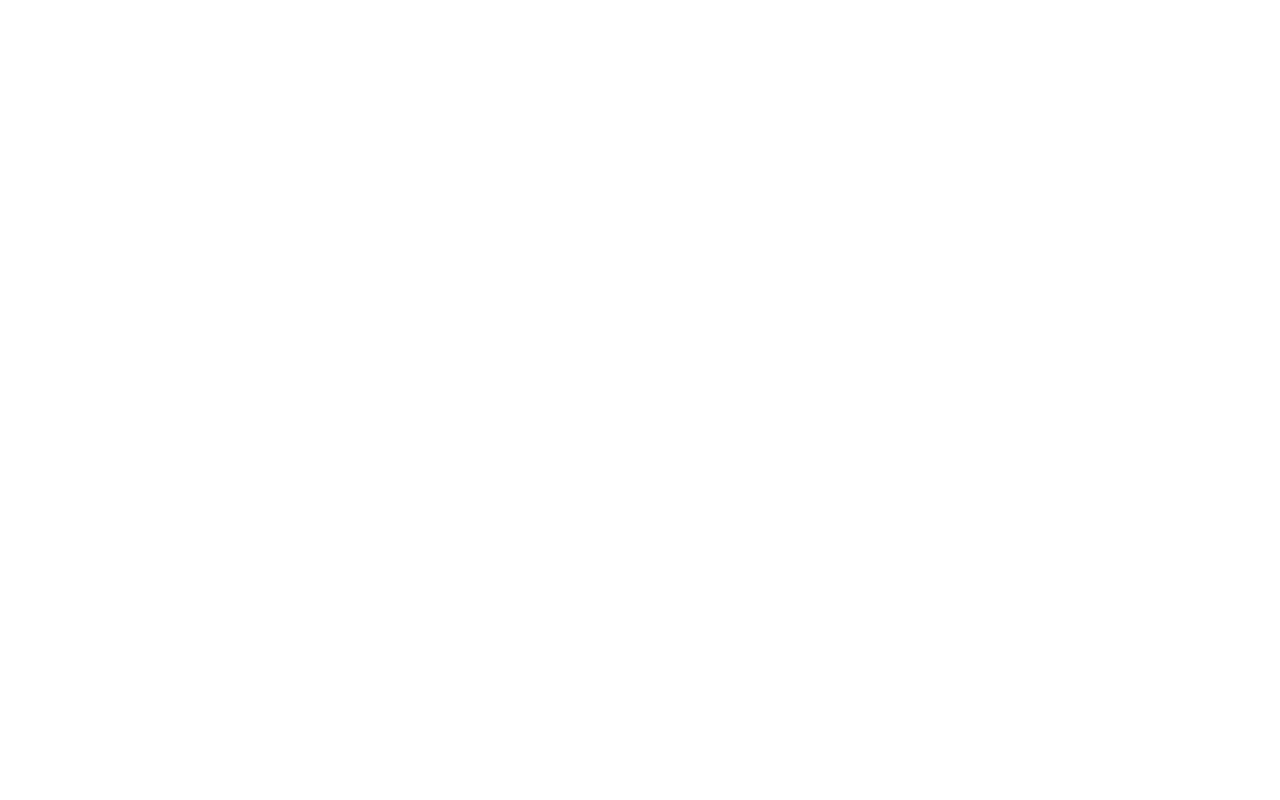
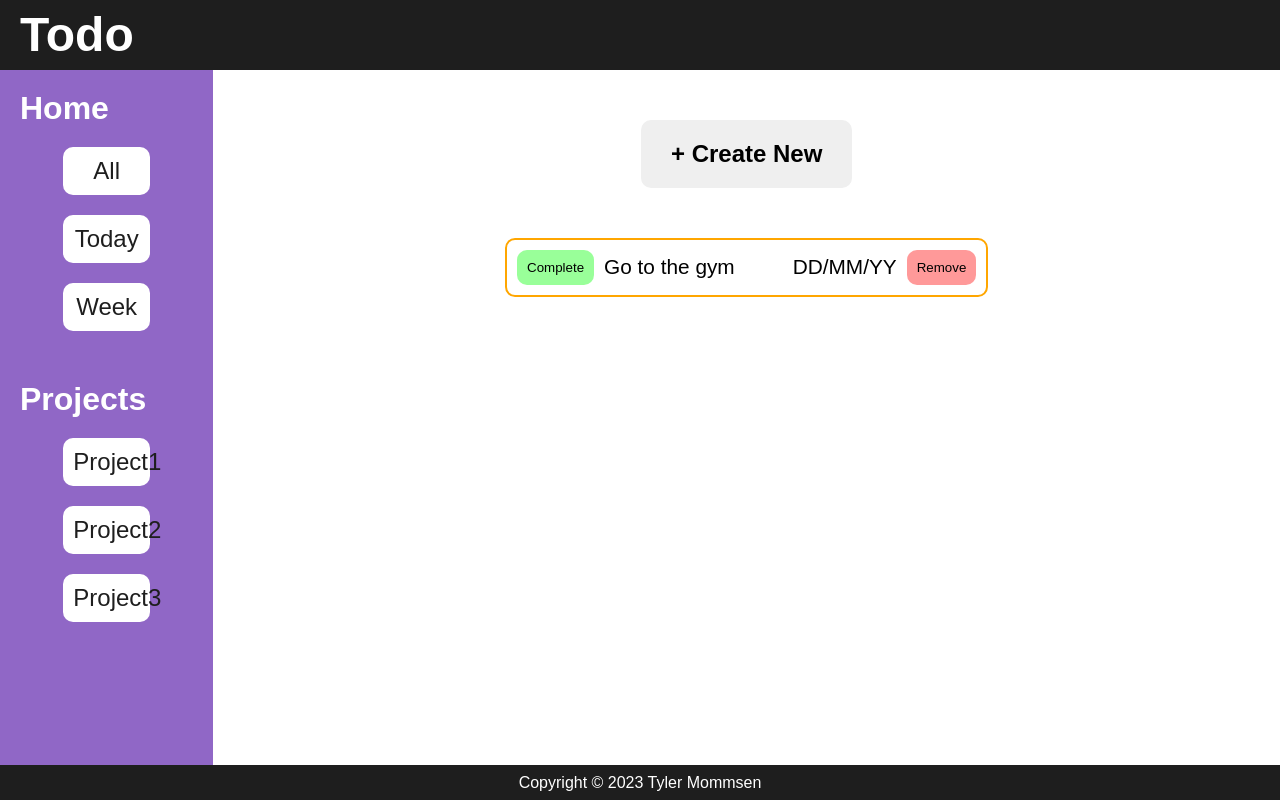
Before and after one commit to TylerMommsen/Todo-List, a website built with webpack: page dist/index.html in a window 1280 px wide. Built offline with nearby package versions, Linux system fonts and the light colour scheme.

Commit message:
Created initial rough page design

```diff
--- a/dist/index.html
+++ b/dist/index.html
@@ -9,15 +9,42 @@
 </head>
 <body>
     <div class="header">
+        <h1 class="header-title">Todo</h1>
+    </div>
 
+    <div class="nav">
+        <div class="nav-home">
+            <h2 class="nav-title">Home</h2>
+            <button class="btn all">All</button>
+            <button class="btn today">Today</button>
+            <button class="btn week">Week</button>
+        </div>
+        <div class="nav-projects">
+            <h2 class="nav-title">Projects</h2>
+            <button class="btn project">Project1</button>
+            <button class="btn project">Project2</button>
+            <button class="btn project">Project3</button>
+        </div>
     </div>
 
     <div class="main">
-
+        <button class="create-new-task btn">+ Create New</button>
+        <div class="tasks-container">
+            <div class="task">
+                <div class="task-complete-and-text">
+                    <button class="complete-task btn">Complete</button>
+                    <p class="task-text">Go to the gym</p>
+                </div>
+                <div class="task-date-and-remove">
+                    <p class="task-date">DD/MM/YY</p>
+                    <button class="remove-task btn">Remove</button>
+                </div>
+            </div>
+        </div>
     </div>
 
     <div class="footer">
-
+        <p>Copyright © 2023 Tyler Mommsen</p>
     </div>
 </body>
 </html>
--- a/dist/style.css
+++ b/dist/style.css
@@ -0,0 +1,134 @@
+:root {
+    --primaryColDark: #1e1e1e;
+    --primaryColLight: white;
+    --secondaryCol1: #9067C6;
+    --secondaryCol2: #CAC4CE;
+    --highlightCol: rgb(255, 166, 0);
+}
+
+* {
+    box-sizing: border-box;
+    padding: 0;
+    margin: 0;
+}
+
+.btn {
+    border: none;
+    border-radius: 10px;
+    padding: 10px;
+}
+
+body {
+    height: 100vh;
+    overflow: hidden;
+    font-family: Arial, Helvetica, sans-serif;
+    display: grid;
+    grid-template-columns: 1fr 5fr;
+    grid-template-rows: 2fr 20fr 1fr;
+}
+
+.header {
+    background-color: var(--primaryColDark);
+    color: var(--primaryColLight);
+    font-weight: bold;
+    grid-column: 1 / -1;
+    display: flex;
+    align-items: center;
+    font-size: 1.5rem;
+}
+
+.header-title {
+    margin-left: 20px;
+}
+
+.nav {
+    background-color: var(--secondaryCol1);
+    display: flex;
+    flex-direction: column;
+    gap: 50px;
+    padding: 20px;
+    color: var(--primaryColLight);
+}
+
+.nav .btn {
+    padding: 10px;
+    font-size: 1.5rem;
+    width: 50%;
+    align-self: center;
+    background-color: var(--primaryColLight);
+    color: var(--primaryColDark);
+}
+
+.nav .btn:hover {
+    background-color: rgba(230, 230, 230);
+}
+
+.nav .btn:focus {
+    background-color: rgba(210, 210, 210);
+}
+
+.nav-title {
+    font-size: 2rem;
+}
+
+.nav-home,
+.nav-projects {
+    display: flex;
+    flex-direction: column;
+    gap: 20px;
+}
+
+.main {
+    display: flex;
+    flex-direction: column;
+    align-items: center;
+    gap: 50px;
+    padding: 50px;
+}
+
+.create-new-task {
+    padding: 20px 30px 20px 30px;
+    font-size: 1.5rem;
+    font-weight: bold;
+}
+
+.tasks-container {
+    display: flex;
+    flex-direction: column;
+    align-items: center;
+    width: 50%;
+}
+
+.task {
+    border: 2px solid var(--highlightCol);
+    padding: 10px;
+    border-radius: 10px;
+    display: flex;
+    justify-content: space-between;
+    align-items: center;
+    font-size: 1.3rem;
+    width: 100%
+}
+
+.task > * {
+    display: flex;
+    align-items: center;
+    gap: 10px;
+}
+
+.complete-task {
+    background-color: rgb(153, 255, 153);
+}
+
+.remove-task {
+    background-color: rgb(255, 153, 153);
+}
+
+.footer {
+    background-color: var(--primaryColDark);
+    color: var(--primaryColLight);
+    grid-column: 1 / -1;
+    display: flex;
+    justify-content: center;
+    align-items: center;
+}
```
